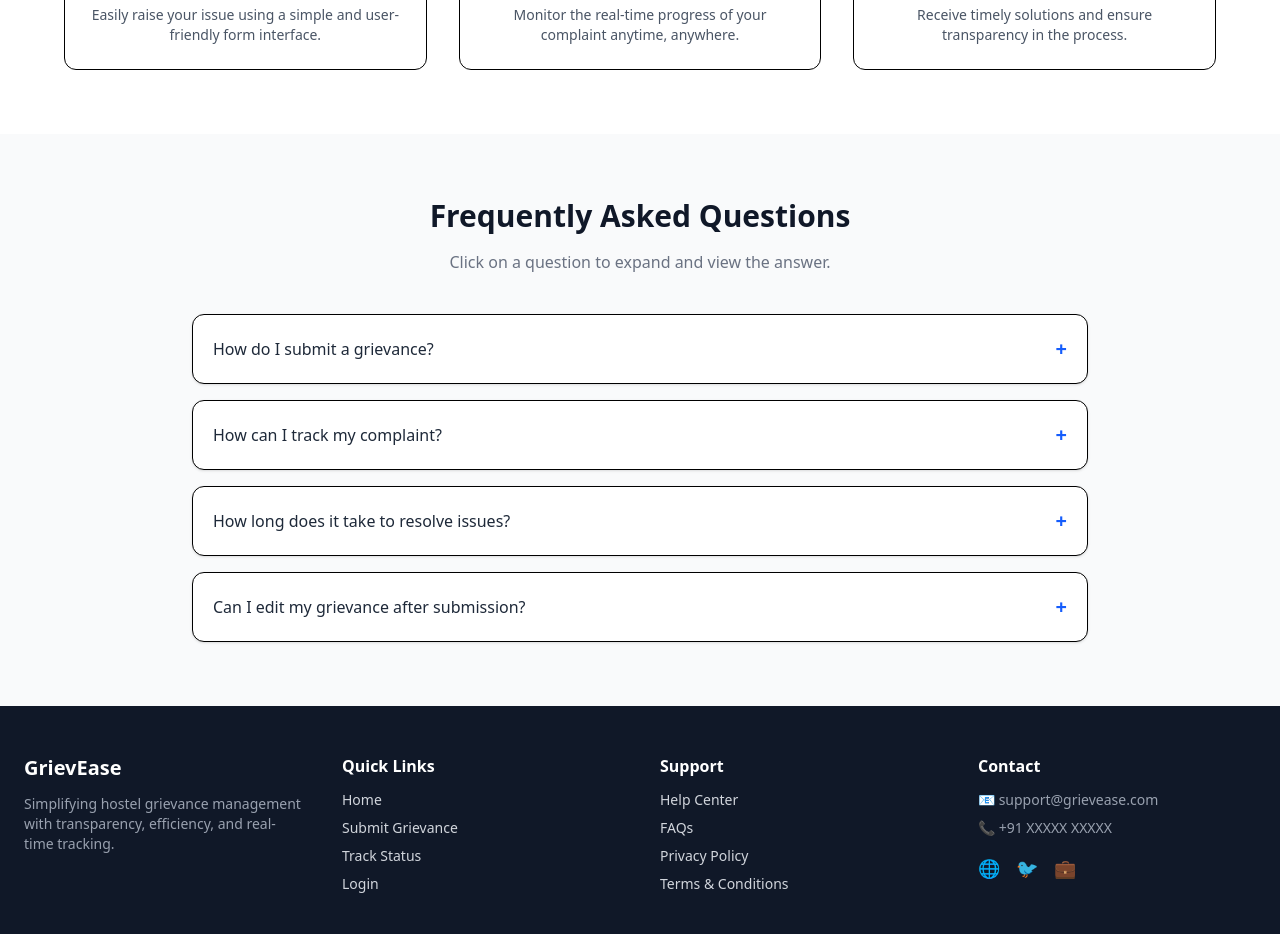
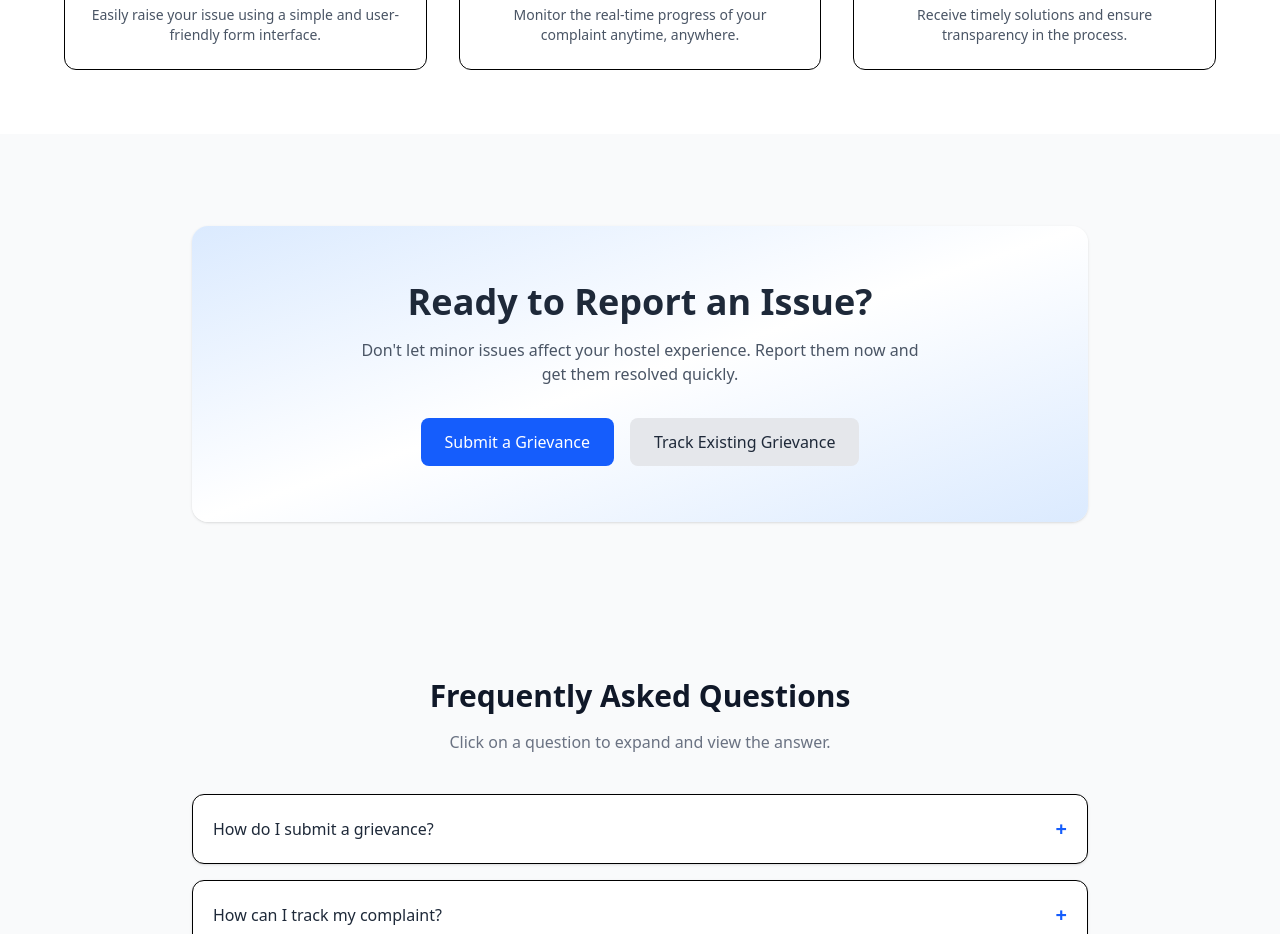
Before and after one commit to dikumardi/GrievEase, a React (Vite) app: page / in a window 1280 px wide. Shown: the part 980-1914 px from the top of the page. Built offline with nearby package versions, Linux system fonts and the light colour scheme.

Commit message:
ui: add report issue hero section with CTA buttons

```diff
--- /dev/null
+++ b/src/components/ReportHero .jsx
@@ -0,0 +1,43 @@
+import React from "react";
+import { Link } from "react-router-dom";
+
+const ReportHero = () => {
+  return (
+    <section className="bg-gray-50 min-h-[60vh] flex items-center justify-center px-6">
+
+      <div className="max-w-4xl w-full bg-gradient-to-br from-blue-100 via-white to-blue-100 rounded-2xl p-10 md:p-14 text-center shadow-sm">
+
+        {/* Heading */}
+        <h1 className="text-2xl md:text-4xl font-bold text-gray-800 mb-4">
+          Ready to Report an Issue?
+        </h1>
+
+        {/* Subtext */}
+        <p className="text-gray-600 mb-8 max-w-xl mx-auto text-sm md:text-base">
+          Don't let minor issues affect your hostel experience. Report them now
+          and get them resolved quickly.
+        </p>
+
+        {/* Buttons */}
+        <div className="flex flex-col sm:flex-row justify-center gap-4">
+
+          <Link to="/formpage">
+            <button className="bg-blue-600 text-white px-6 py-3 rounded-lg hover:bg-blue-700 transition w-full sm:w-auto">
+              Submit a Grievance
+            </button>
+          </Link>
+
+          <Link to="/track">
+            <button className="bg-gray-200 text-gray-800 px-6 py-3 rounded-lg hover:bg-gray-400 transition w-full sm:w-auto">
+              Track Existing Grievance
+            </button>
+          </Link>
+
+        </div>
+
+      </div>
+    </section>
+  );
+};
+
+export default ReportHero;
--- a/src/pages/Home.jsx
+++ b/src/pages/Home.jsx
@@ -5,12 +5,14 @@ import Hero from '../components/Hero'
 import HowItWorks from '../components/HowItWorks'
 import FAQ from '../components/FAQ'
 import Footer from '../components/Footer'
+import ReportHero from '../components/ReportHero '
 
 const Home = () => {
   return (
     <>
       <Hero />
       <HowItWorks />
+      <ReportHero/>
       <FAQ />
       <Footer />
     </>
```
